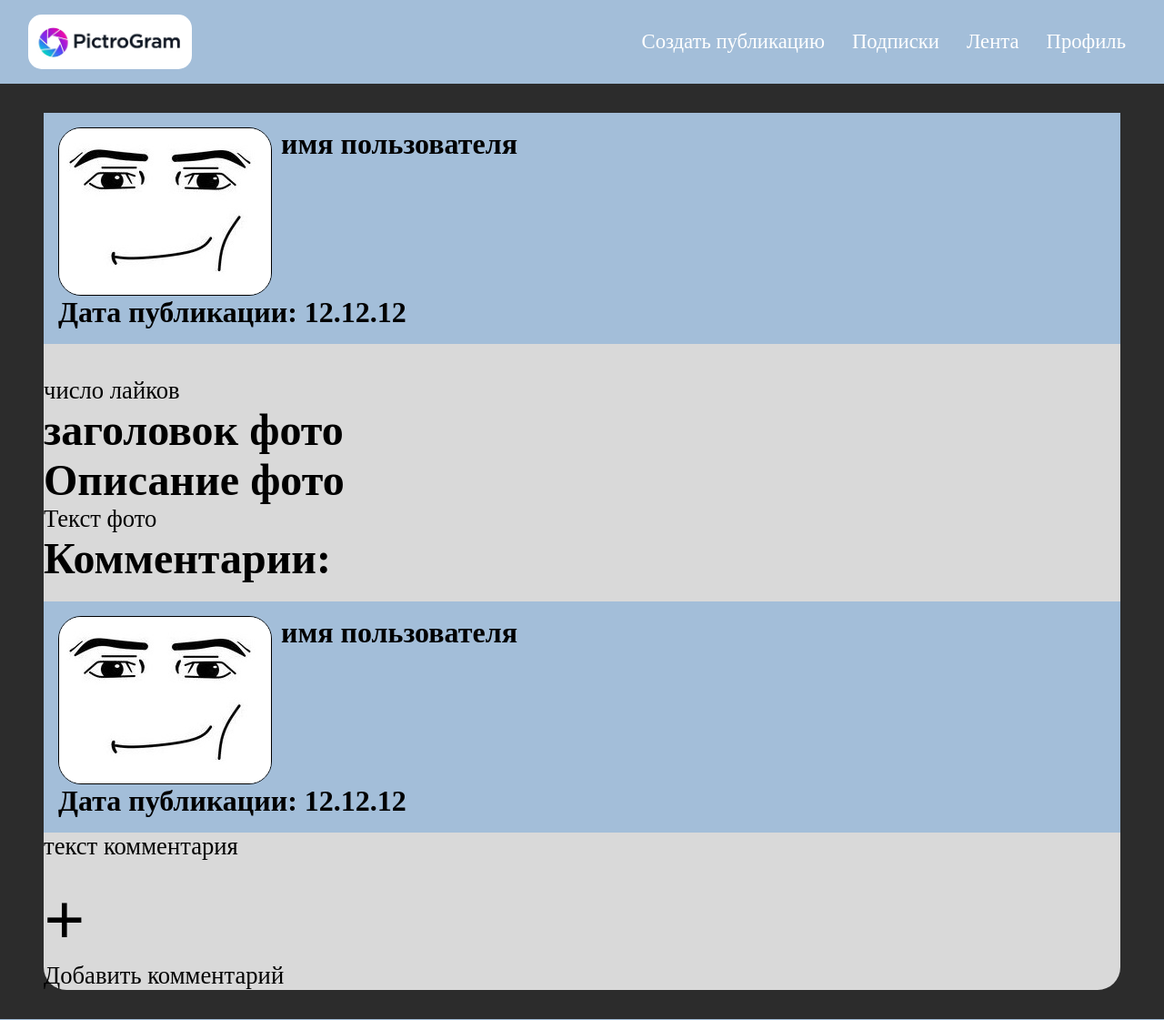
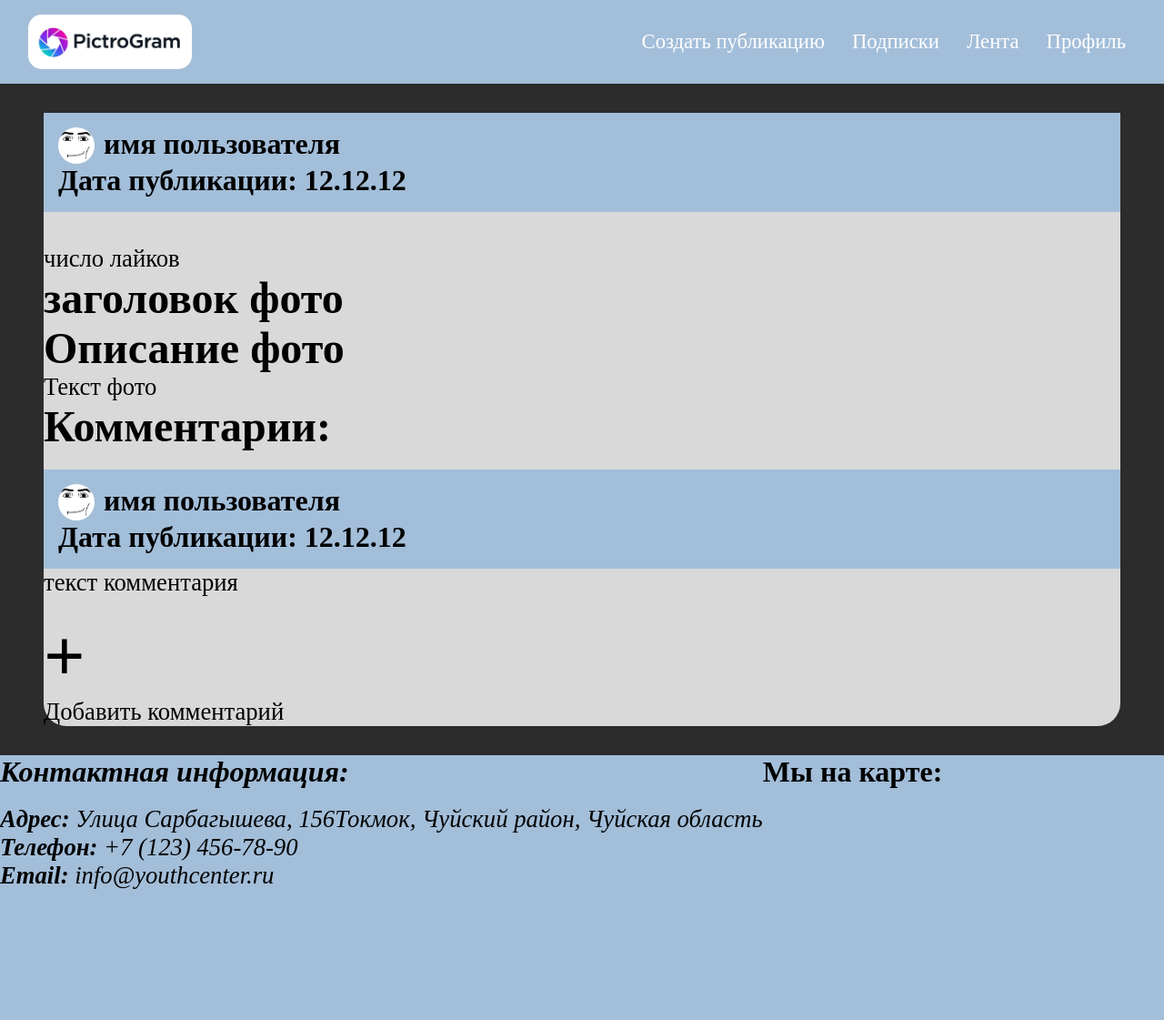
Before and after one commit to Veyyr3/Project-PictroGram, a Django app: page / in a window 1280 px wide. Shown: the top 1121 px of the page at 91% size. After the commit the page ends 977 px from the top, so only its background shows below. Run offline with Django 5.2, Linux system fonts and the light colour scheme.

Commit message:
FE: I won scss!

```diff
--- a/static/css/index_style.css
+++ b/static/css/index_style.css
@@ -560,16 +560,16 @@
 }
 
 .container-user-avatar {
-  max-width: 30%;
+  max-width: 40px;
   height: auto;
   display: flex;
+  aspect-ratio: 1/1;
+  border-radius: 100%;
 }
 .container-user-avatar img {
   width: 100%;
   height: 100%;
-  border-radius: 25px;
-  border: 1px solid black;
-  object-fit: cover;
+  border-radius: 100%;
 }
 
 /*---------------------------------VARIABLES---------------------------------*/
--- a/static/css/mixins.css
+++ /dev/null
@@ -1,3 +0,0 @@
-
-
-/*# sourceMappingURL=mixins.css.map */
--- a/static/scss/_ForIndex.scss
+++ b/static/scss/_ForIndex.scss
@@ -1,5 +1,5 @@
 // стили для index.html
-@use 'mixins' as *;
+@use './mixins' as *;
 
 // главный контейнер публикации
 .container-publication {
@@ -16,7 +16,20 @@
 
     // фото пользователя
     .container-user-avatar {
-        @include imgs(30%)
+        // стили для контейнера
+        max-width: 40px;
+        height: auto;
+        display: flex; // Для правильного растягивания
+        aspect-ratio: 1/1;
+        border-radius: 100%;
+
+
+        img {
+            width: 100%;
+            height: 100%;
+            border-radius: 100%;
+            // object-fit: cover; // заполнить весь контейнер
+        }
     }
 
     // имя пользователя
--- a/static/scss/_ForMP.scss
+++ b/static/scss/_ForMP.scss
@@ -1,5 +1,5 @@
 // ForMP.scss
-@use 'mixins' as *;
+@use './mixins' as *;
 
 // адаптация под телефоны
 @media (min-width: 320px) and (max-width: 1000px) {
```
Also changed, not shown: PictroGram_Backend/settings.py (+9 -10 lines), static/scss/index_style.scss (+5 -5 lines).
